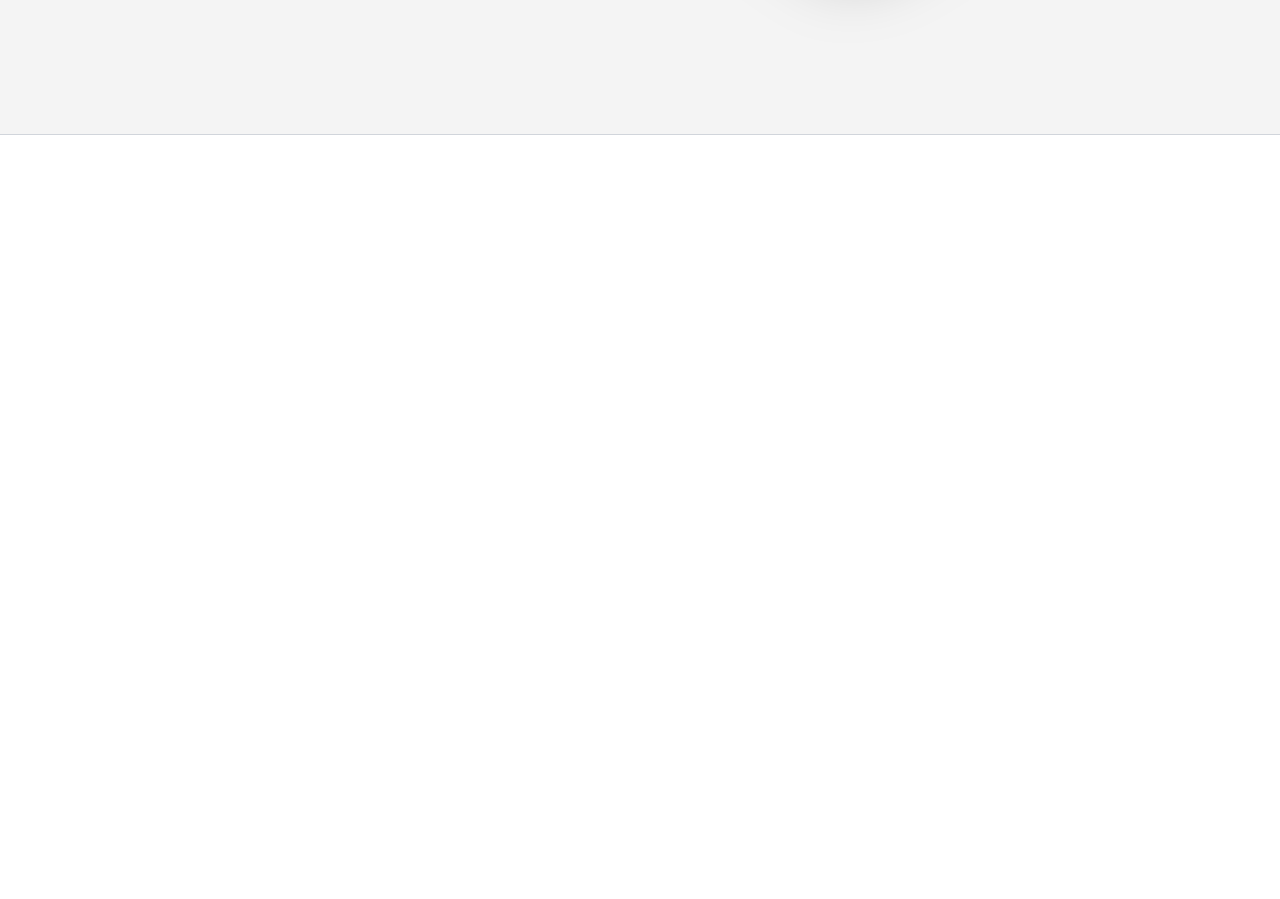
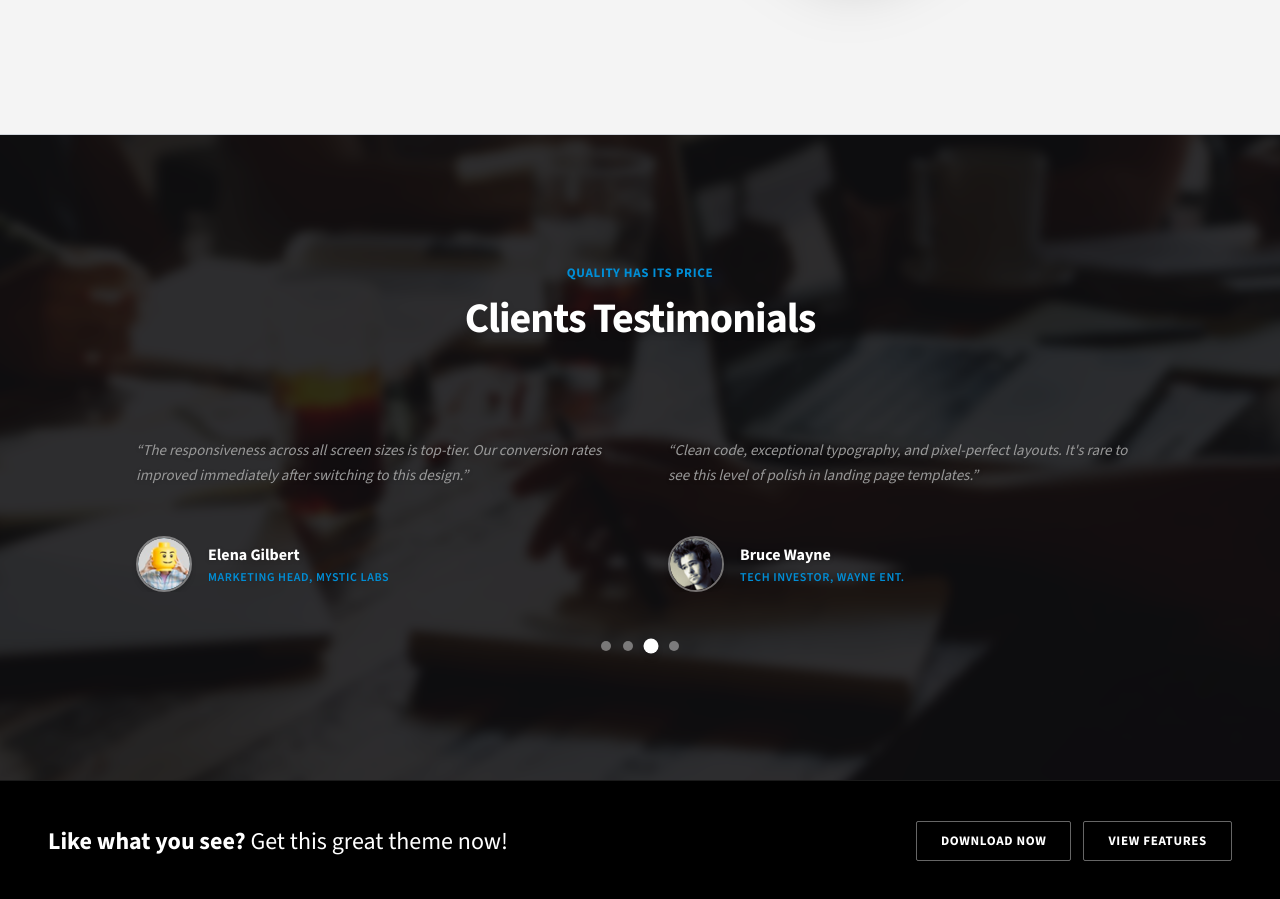
Before and after one commit to lamiakajal/lucid-landing-page, a Next.js app: page / in a window 1280 px wide. Shown: the part 3060-3959 px from the top of the page. Before the commit the page ends 3195 px from the top, so only its background shows below. Built offline with nearby package versions, Linux system fonts and the light colour scheme.

Commit message:
feat: add customer testimonials section

```diff
--- a/src/app/page.js
+++ b/src/app/page.js
@@ -3,6 +3,8 @@
 import Features from '@/components/Features';
 import DeviceShowcase from '@/components/DeviceShowcase';
 import Customization from '@/components/Customization';
+import Testimonials from '@/components/Testimonials';
+import CallToAction from '@/components/CallToAction';
 
 export default function Home() {
   return (
@@ -12,6 +14,8 @@
       <Features />
       <DeviceShowcase />
       <Customization />
+      <Testimonials />
+      <CallToAction />
     </main>
   );
 }
--- a/src/components/CallToAction.jsx
+++ b/src/components/CallToAction.jsx
@@ -0,0 +1,31 @@
+import Link from "next/link";
+
+export default function CallToAction() {
+  return (
+    <section className="bg-black py-8 sm:py-10 border-t border-white/10">
+      <div className="container mx-auto px-4 sm:px-6 md:px-8 lg:px-12 flex flex-col md:flex-row items-center justify-between gap-6 text-center md:text-left">
+        {/* Left Heading */}
+        <h3 className="text-white text-xl sm:text-2xl font-light">
+          <span className="font-bold">Like what you see?</span> Get this great
+          theme now!
+        </h3>
+
+        {/* Right Action Buttons */}
+        <div className="flex flex-wrap items-center justify-center gap-3">
+          <Link
+            href="#download"
+            className="px-6 py-2.5 text-xs sm:text-[13px] font-bold text-white uppercase tracking-wider border border-white/40 hover:bg-[#008ed6] hover:border-[#008ed6] transition-all duration-300 rounded-xs"
+          >
+            DOWNLOAD NOW
+          </Link>
+          <Link
+            href="#features"
+            className="px-6 py-2.5 text-xs sm:text-[13px] font-bold text-white uppercase tracking-wider border border-white/40 hover:bg-white hover:text-black hover:border-white transition-all duration-300 rounded-xs"
+          >
+            VIEW FEATURES
+          </Link>
+        </div>
+      </div>
+    </section>
+  );
+}
--- a/src/components/Testimonials.jsx
+++ b/src/components/Testimonials.jsx
@@ -0,0 +1,204 @@
+"use client";
+
+import { useState, useEffect } from "react";
+import Image from "next/image";
+
+export default function Testimonials() {
+  const [isHovered, setIsHovered] = useState(false);
+  const [currentSlide, setCurrentSlide] = useState(0);
+  const [isPaused, setIsPaused] = useState(false);
+
+  const slideGroups = [
+    [
+      {
+        id: 1,
+        quote:
+          "A shoe is not only a design, but it's a part of your body language, the way you walk. The way you're going to move is quite dictated by your shoes.",
+        name: "Dean Winchester",
+        role: "UX DESIGNER, GOOGLE INC.",
+        avatar: "/assets/cmnt1.png",
+      },
+      {
+        id: 2,
+        quote:
+          'Once upon a time all the Rivers combined to protest against the action of the Sea in making their waters salt. "When we come to you," said they to the Sea.',
+        name: "John Doe",
+        role: "CEO, THE RIVERS COMPANY",
+        avatar: "/assets/cmnt2.png",
+      },
+    ],
+    [
+      {
+        id: 3,
+        quote:
+          "Design is not just what it looks like and feels like. Design is how it works. Lucid theme made our workflow incredibly smooth and effortless.",
+        name: "Sarah Connor",
+        role: "PRODUCT LEAD, TECHCORP",
+        avatar: "/assets/cmnt1.png",
+      },
+      {
+        id: 4,
+        quote:
+          "Simplicity is the ultimate sophistication. Finding a clean, highly performant template like this saved us weeks of development time.",
+        name: "Michael Scott",
+        role: "FOUNDER, PAPERLESS",
+        avatar: "/assets/cmnt2.png",
+      },
+    ],
+    [
+      {
+        id: 5,
+        quote:
+          "The responsiveness across all screen sizes is top-tier. Our conversion rates improved immediately after switching to this design.",
+        name: "Elena Gilbert",
+        role: "MARKETING HEAD, MYSTIC LABS",
+        avatar: "/assets/cmnt1.png",
+      },
+      {
+        id: 6,
+        quote:
+          "Clean code, exceptional typography, and pixel-perfect layouts. It's rare to see this level of polish in landing page templates.",
+        name: "Bruce Wayne",
+        role: "TECH INVESTOR, WAYNE ENT.",
+        avatar: "/assets/cmnt2.png",
+      },
+    ],
+    [
+      {
+        id: 7,
+        quote:
+          "Everything feels super intuitive to customize. The animations are subtle yet catchy enough to keep users engaged on the page.",
+        name: "Diana Prince",
+        role: "CREATIVE DIRECTOR, THEMYSCIRA",
+        avatar: "/assets/cmnt1.png",
+      },
+      {
+        id: 8,
+        quote:
+          "Customer feedback on our new portal has been overwhelmingly positive. Outstanding layout structure and clean asset delivery.",
+        name: "Arthur Dent",
+        role: "CO-FOUNDER, GALAXY HITCH",
+        avatar: "/assets/cmnt2.png",
+      },
+    ],
+  ];
+
+  // Faster auto-slide interval (2.8 seconds)
+  useEffect(() => {
+    if (isPaused) return;
+
+    const timer = setInterval(() => {
+      setCurrentSlide((prev) => (prev + 1) % slideGroups.length);
+    }, 2800);
+
+    return () => clearInterval(timer);
+  }, [isPaused, slideGroups.length]);
+
+  return (
+    <section
+      id="testimonials"
+      onMouseEnter={() => {
+        setIsHovered(true);
+        setIsPaused(true);
+      }}
+      onMouseLeave={() => {
+        setIsHovered(false);
+        setIsPaused(false);
+      }}
+      onTouchStart={() => setIsHovered(true)}
+      className="relative py-24 sm:py-28 lg:py-32 overflow-hidden select-none"
+    >
+      {/* Background Image Container */}
+      <div className="absolute inset-0 z-0">
+        <Image
+          src="/assets/testimonial.png"
+          alt="Testimonials background"
+          fill
+          priority
+          className="object-cover object-center"
+        />
+        <div className="absolute inset-0 bg-black/50"></div>
+      </div>
+
+      <div className="relative z-10 container mx-auto px-4 sm:px-6 md:px-8 lg:px-12">
+        {/* Section Heading Area */}
+        <div className="text-center mb-16 sm:mb-20">
+          <span className="text-[#008ed6] text-[13px] font-bold uppercase tracking-wider block mb-3">
+            QUALITY HAS ITS PRICE
+          </span>
+
+          <div className="relative inline-block">
+            <h2 className="text-3xl sm:text-4xl lg:text-[42px] font-bold text-white tracking-tight pb-3 sm:pb-4 drop-shadow-md">
+              Clients Testimonials
+            </h2>
+            <span
+              className={`absolute bottom-0 left-0 w-full h-[2.5px] bg-[#008ed6] transition-transform duration-500 ease-in-out origin-center pointer-events-none ${
+                isHovered ? "scale-x-100" : "scale-x-0"
+              }`}
+            ></span>
+          </div>
+        </div>
+
+        {/* Carousel Viewport: Snappy & Fast transition (duration-400 ease-out) */}
+        <div className="relative max-w-5xl mx-auto overflow-hidden">
+          <div
+            className="flex transition-transform duration-400 ease-out"
+            style={{ transform: `translateX(-${currentSlide * 100}%)` }}
+          >
+            {slideGroups.map((group, groupIdx) => (
+              <div
+                key={groupIdx}
+                className="w-full shrink-0 grid grid-cols-1 md:grid-cols-2 gap-10 md:gap-14 px-2"
+              >
+                {group.map((item) => (
+                  <div key={item.id} className="flex flex-col justify-between">
+                    <p className="text-gray-100 italic text-[16px] sm:text-[17px] leading-[1.8] mb-6 drop-shadow-sm font-light">
+                      “{item.quote}”
+                    </p>
+
+                    {/* Author Info */}
+                    <div className="flex items-center space-x-4">
+                      <div className="relative w-14 h-14 rounded-full overflow-hidden border-2 border-white/40 shadow-md shrink-0">
+                        <Image
+                          src={item.avatar}
+                          alt={item.name}
+                          fill
+                          sizes="56px"
+                          className="object-cover"
+                        />
+                      </div>
+                      <div>
+                        <h4 className="text-white font-bold text-[15px] sm:text-[16px] drop-shadow-sm">
+                          {item.name}
+                        </h4>
+                        <span className="text-[#008ed6] text-[12px] font-semibold tracking-wider uppercase block drop-shadow-xs">
+                          {item.role}
+                        </span>
+                      </div>
+                    </div>
+                  </div>
+                ))}
+              </div>
+            ))}
+          </div>
+        </div>
+
+        {/* Slider Pagination Dots */}
+        <div className="flex justify-center items-center space-x-3 pt-12">
+          {slideGroups.map((_, dotIndex) => (
+            <button
+              key={dotIndex}
+              onClick={() => setCurrentSlide(dotIndex)}
+              aria-label={`Go to slide ${dotIndex + 1}`}
+              className={`rounded-full transition-all duration-200 cursor-pointer ${
+                currentSlide === dotIndex
+                  ? "w-3 h-3 bg-white scale-125 shadow-md"
+                  : "w-2.5 h-2.5 bg-white/40 hover:bg-white/80"
+              }`}
+            />
+          ))}
+        </div>
+      </div>
+    </section>
+  );
+}
```
